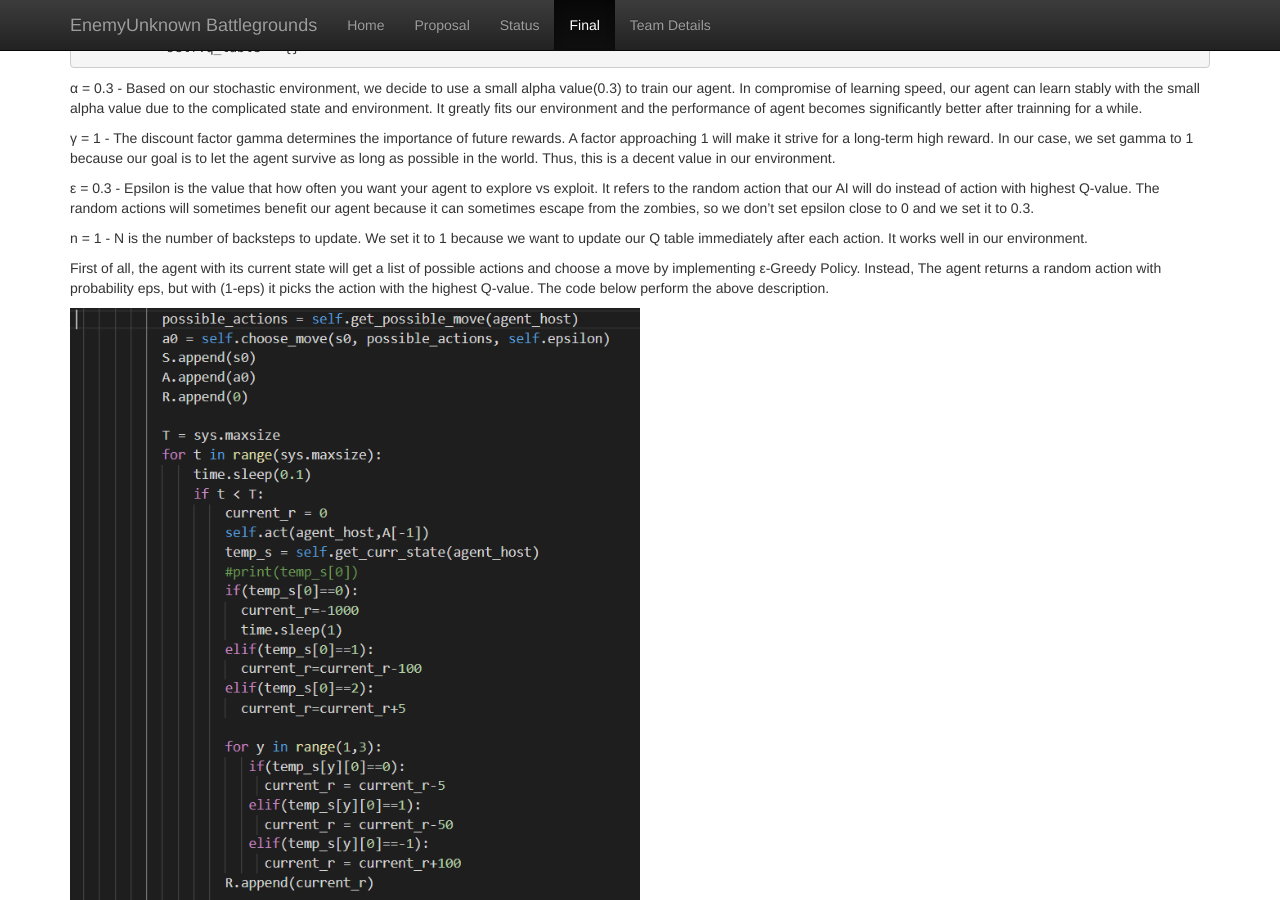
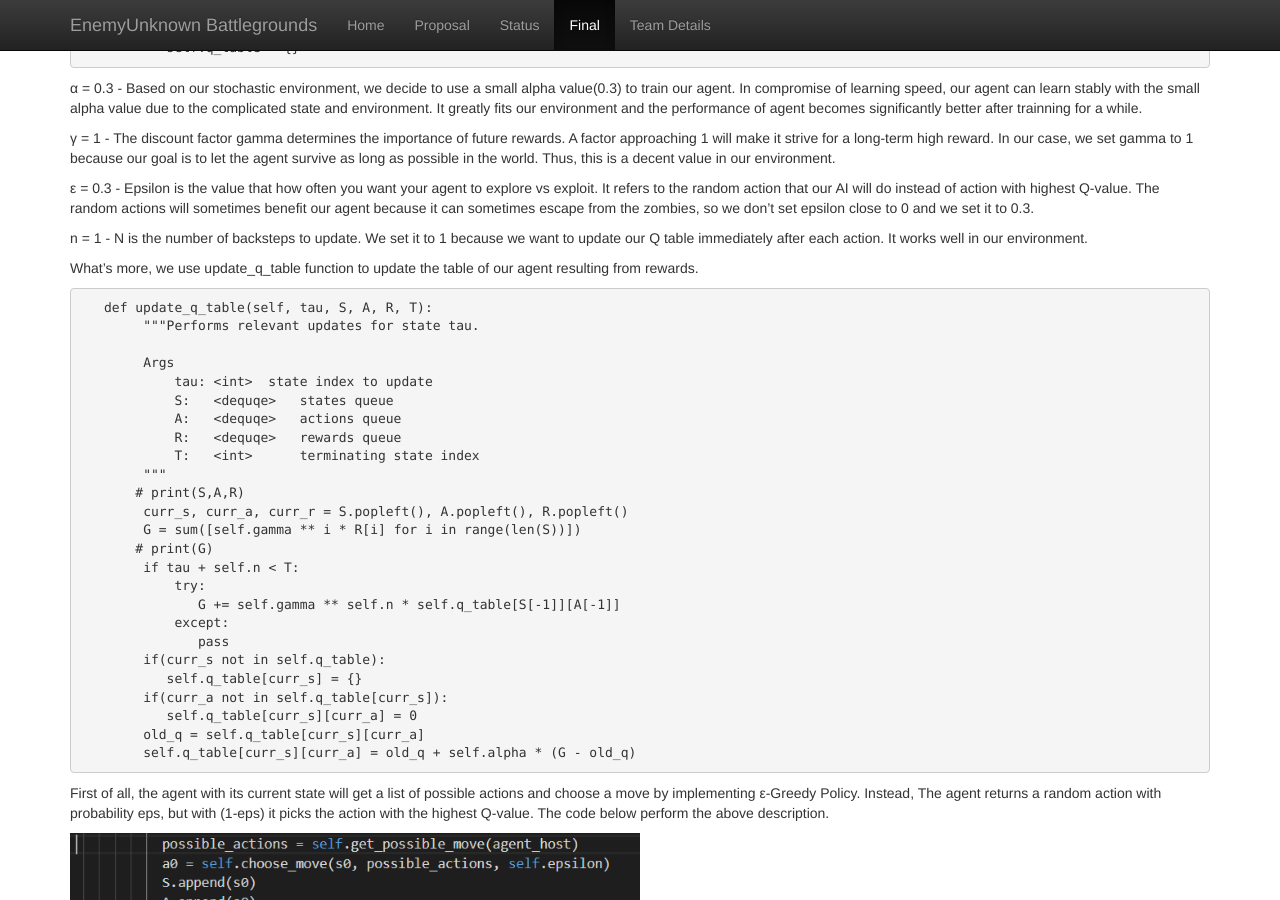
Before and after one commit to chenhaoy1/EnemyUnknown-Battlegrounds, a Jekyll site: the page built from docs/final.md, in a window 1280 px wide and 900 px high, scrolled down 1463 px. Built offline with Jekyll 4.4.1, drawn with Linux system fonts in a browser that asks for light colours.

Commit message:
Update final.md

````diff
--- a/docs/final.md
+++ b/docs/final.md
@@ -44,6 +44,34 @@ The constant values work pretty well for our environment, so we perserve the val
 
 n = 1 - N is the number of backsteps to update. We set it to 1 because we want to update our Q table immediately after each action. It works well in our environment.
 
+What's more, we use update_q_table function to update the table of our agent resulting from rewards.
+```python
+   def update_q_table(self, tau, S, A, R, T):
+        """Performs relevant updates for state tau.
+
+        Args
+            tau: <int>  state index to update
+            S:   <dequqe>   states queue
+            A:   <dequqe>   actions queue
+            R:   <dequqe>   rewards queue
+            T:   <int>      terminating state index
+        """
+       # print(S,A,R)
+        curr_s, curr_a, curr_r = S.popleft(), A.popleft(), R.popleft()
+        G = sum([self.gamma ** i * R[i] for i in range(len(S))])
+       # print(G)
+        if tau + self.n < T:
+            try:
+               G += self.gamma ** self.n * self.q_table[S[-1]][A[-1]]
+            except:
+               pass
+        if(curr_s not in self.q_table):
+           self.q_table[curr_s] = {}
+        if(curr_a not in self.q_table[curr_s]):
+           self.q_table[curr_s][curr_a] = 0
+        old_q = self.q_table[curr_s][curr_a]
+        self.q_table[curr_s][curr_a] = old_q + self.alpha * (G - old_q)
+```
 First of all, the agent with its current state will get a list of possible actions and choose a move by implementing ε-Greedy Policy. Instead, The agent returns a random action with probability eps, but with (1-eps) it picks the action with the highest Q-value. The code below perform the above description.
 
 <img src="10.png" width="50%">
````
